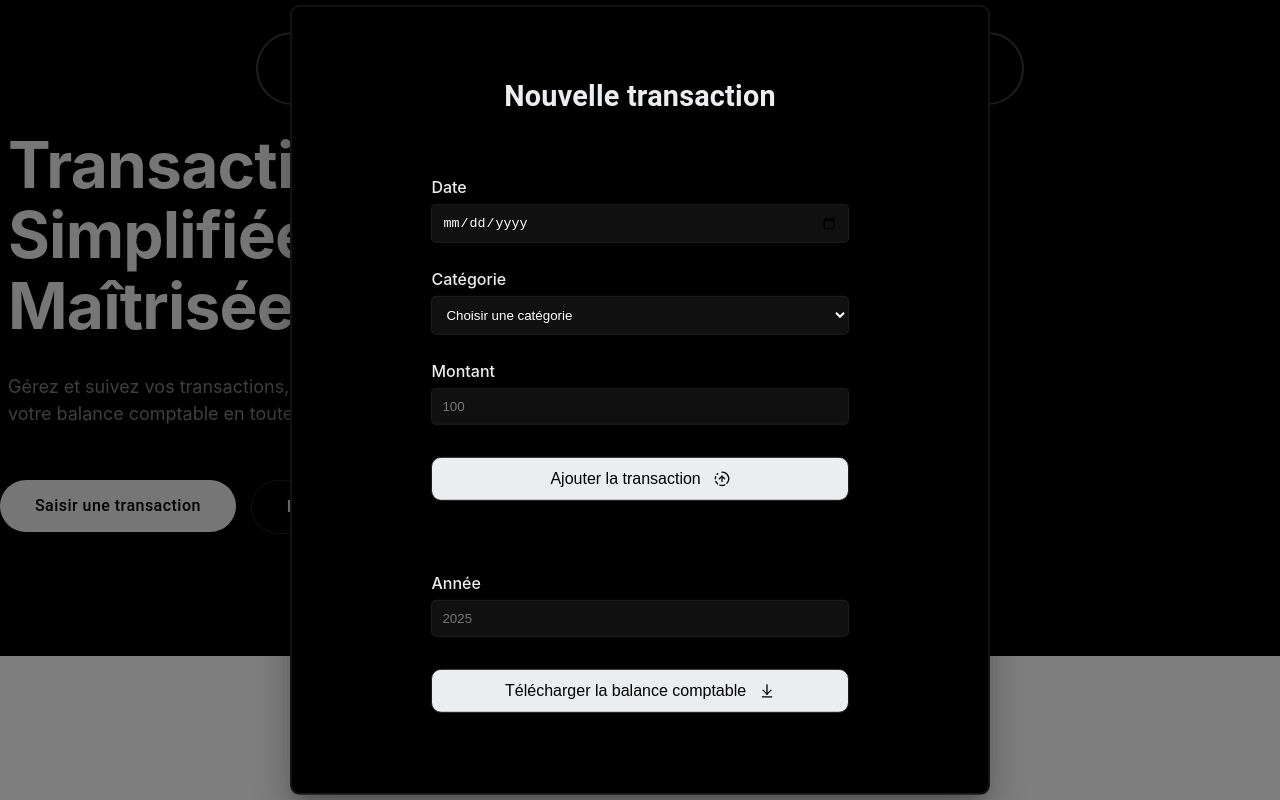
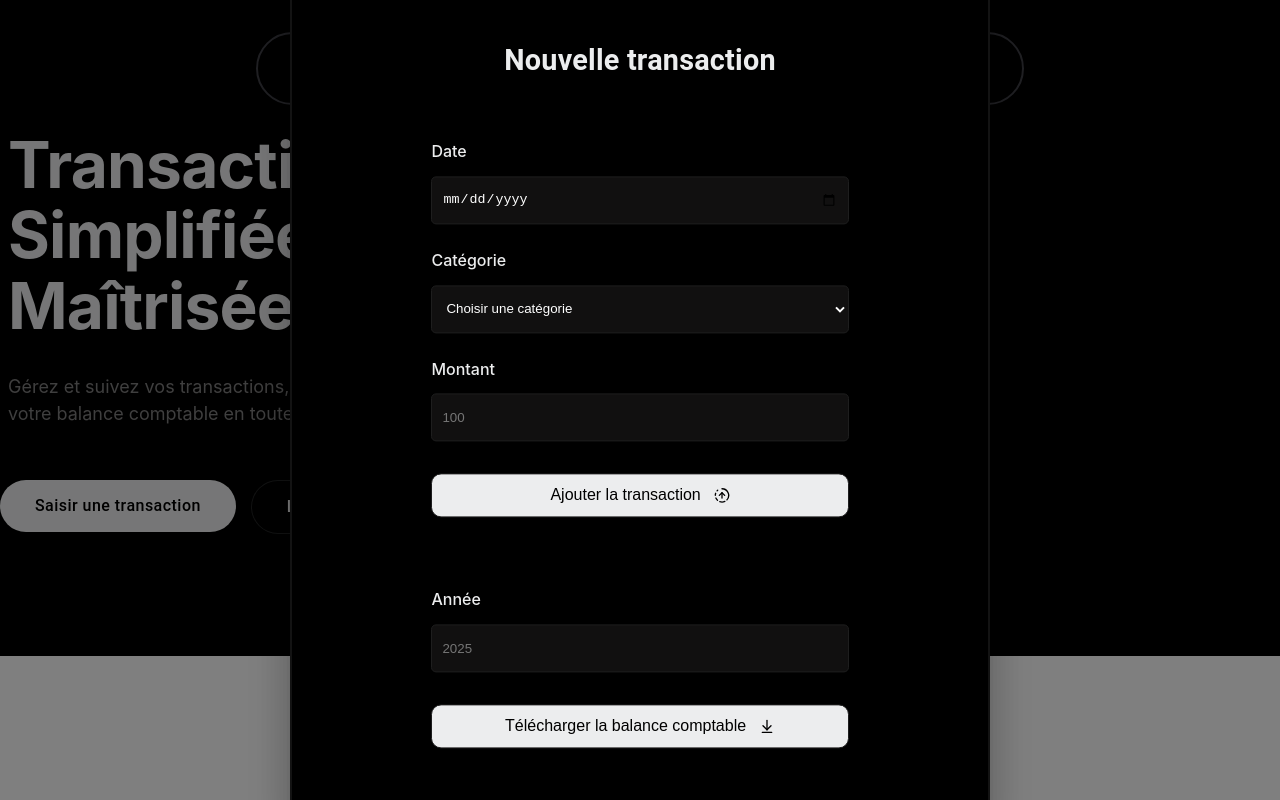
Before and after one commit to Faalco91/Qlower_TechnicalTest, a React (Vite) app in the folder frontend/: page / in a window 1280 px wide. Both pictures are taken after a click on the button "Saisir une transaction". Built offline with nearby package versions, Linux system fonts and the light colour scheme.

Commit message:
Amélioration des styles CSS dans TransactionForm et GenerateBalanceButton : ajustement des marges et ajout de hauteurs pour les champs de saisie.

```diff
--- a/frontend/src/components/TransactionForm/TransactionForm.css
+++ b/frontend/src/components/TransactionForm/TransactionForm.css
@@ -4,12 +4,14 @@
     justify-content: center;
     margin-top: 1.5rem;
 }
+
 .form-content label {
-    margin-bottom: 5px;
+    margin-bottom: .8rem;
     font-size: 1rem;
     font-weight: 500;
 }
 .form-content input {
+    height: 3rem;
     padding: 10px;
     border-radius: 5px;
     border: 1px solid #1e1e1e;
@@ -17,7 +19,9 @@
     background-color: #171616c2;
     width: 100%;
 }
+
 .form-content select {
+    height: 3rem;
     padding: 10px;
     border-radius: 5px;
     border: 1px solid #1e1e1e;
--- a/frontend/src/components/generateBalanceButton/GenerateBalanceButton.css
+++ b/frontend/src/components/generateBalanceButton/GenerateBalanceButton.css
@@ -5,6 +5,7 @@
   margin-top: 70px;
 }
 .generate-balance-container input {
+    height: 3rem;
     margin-top: 0;
     padding: 10px;
     border-radius: 5px;
@@ -15,7 +16,7 @@
 }
 
 .generate-balance-container label {
-    margin-bottom: 5px;
+    margin-bottom: .8rem;
     font-size: 1rem;
     font-weight: 500;
 }
```
